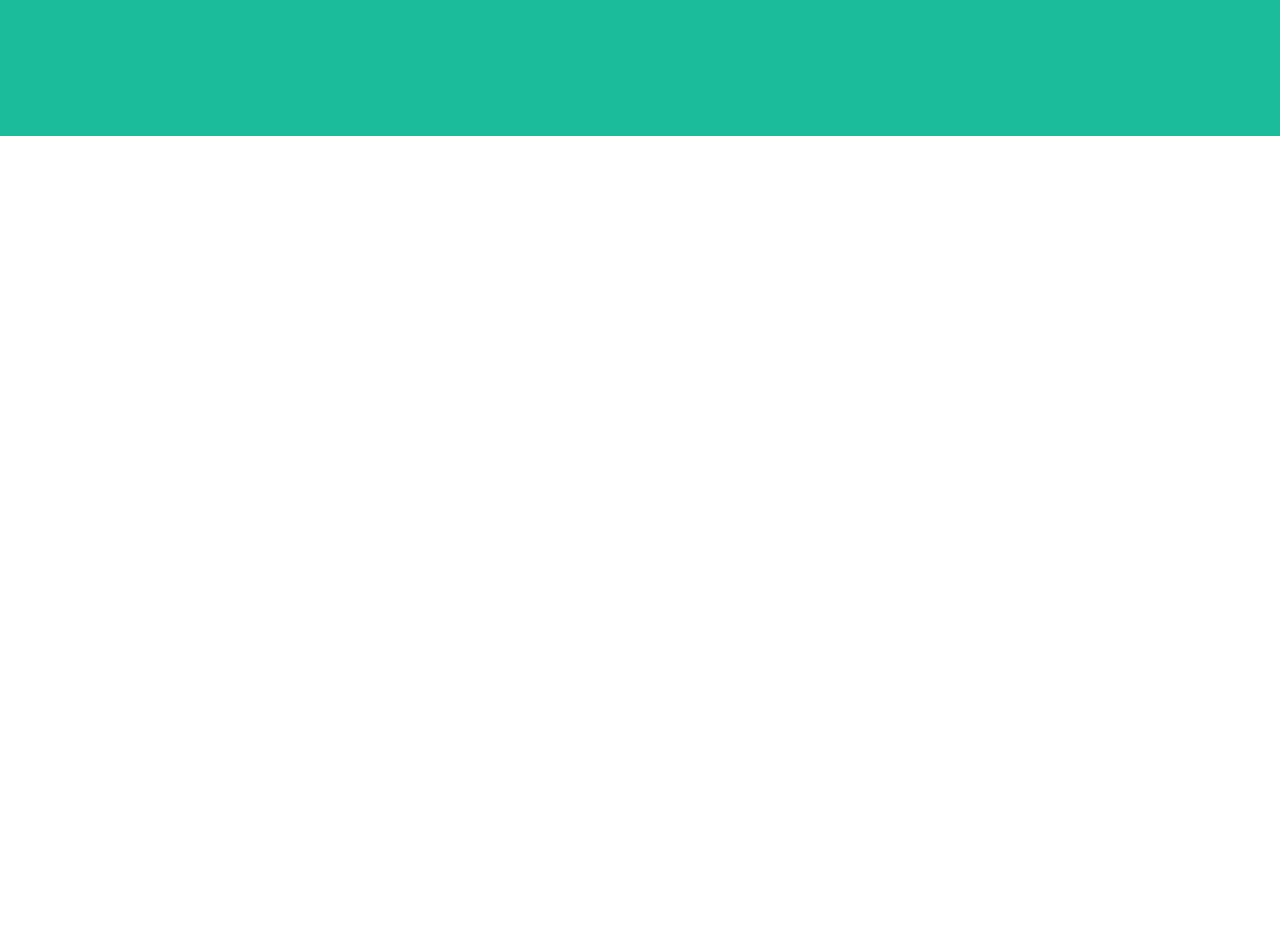
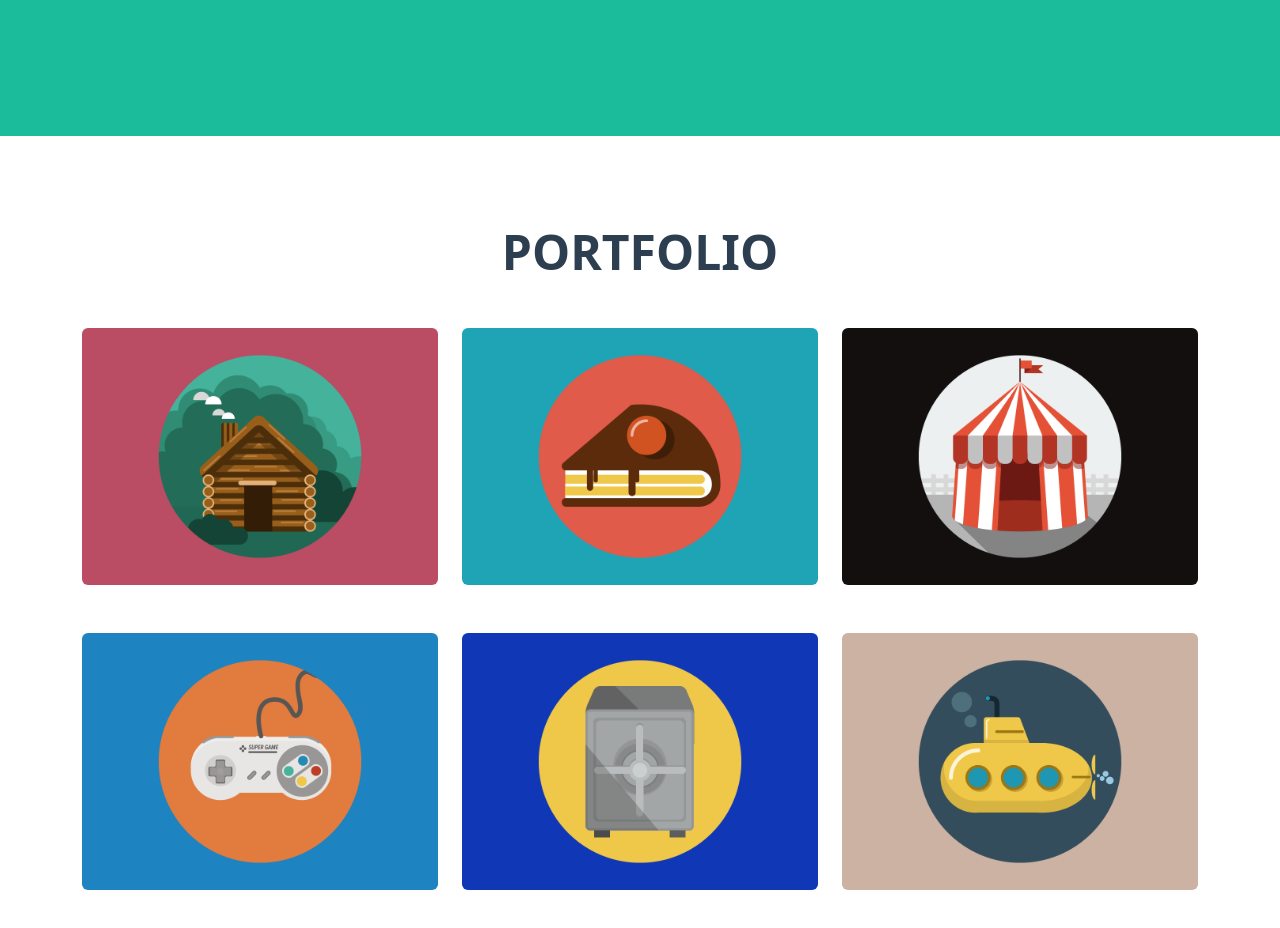
Before and after one commit to Baylsan-Ml/React-1st-Project, a React (Vite) app: page / in a window 1280 px wide. Shown: the part 640-1568 px from the top of the page. Before the commit the page ends 800 px from the top, so only its background shows below. Built offline with nearby package versions, Linux system fonts and the light colour scheme.

Commit message:
Create Portfolio Section

```diff
--- a/src/Components/Portfolio/portfolio.jsx
+++ b/src/Components/Portfolio/portfolio.jsx
@@ -1,7 +1,38 @@
+import cabin from './../../assets/imgs/cabin.png'
+import cake from './../../assets/imgs/cake.png'
+import circus from './../../assets/imgs/circus.png'
+import game from './../../assets/imgs/game.png'
+import safe from './../../assets/imgs/safe.png'
+import submarine from './../../assets/imgs/submarine.png'
+import style from './portfolio.module.css'
+
 function Portfolio(){
 
-    return <section>
+    return <section className={`${style.portfolioSec} p-5 text-center`}>
+        <h2 className="text-uppercase py-5">Portfolio</h2>
+        <div className="container ">
+            <div className="row justify-content-center ">
+                <div className="col-md-4">
+                    <img src={cabin} className='w-100 mb-5 rounded-2' alt=".." />
+                </div>
+                <div className="col-md-4">
+                    <img src={cake} className='w-100 rounded-2' alt=".." />
+                </div>
+                <div className="col-md-4">
+                    <img src={circus} className='w-100 rounded-2' alt=".." />
+                </div>
+                <div className="col-md-4">
+                    <img src={game} className='w-100 rounded-2' alt=".." />
+                </div>
+                <div className="col-md-4">
+                    <img src={safe} className='w-100 rounded-2' alt=".." />
+                </div>
+                <div className="col-md-4">
+                    <img src={submarine} className='w-100 rounded-2' alt=".." />
+                </div>
 
+            </div>
+        </div>
     </section>
 }
 export default Portfolio;
--- a/src/index.css
+++ b/src/index.css
@@ -27,3 +27,9 @@ h1 {
   font-size: 4em;
   line-height: 1.1;
 }
+h2{
+    font-size: 3rem;
+    line-height: 2.5rem;
+    color: var(--subColor);
+    font-weight: 700;
+}
```
Also changed, not shown: src/Components/Portfolio/portfolio.module.css (added).
